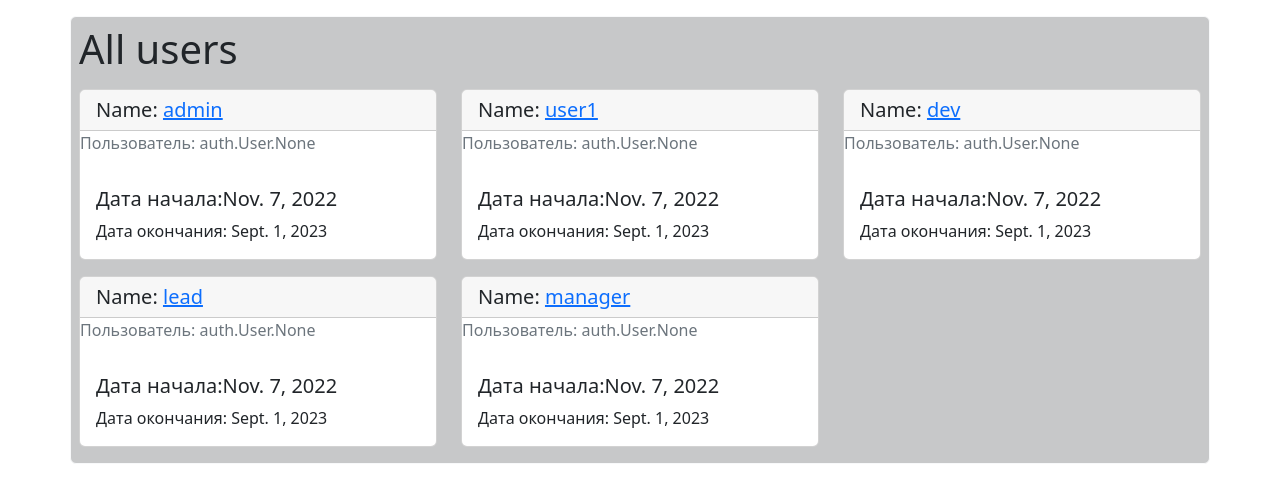
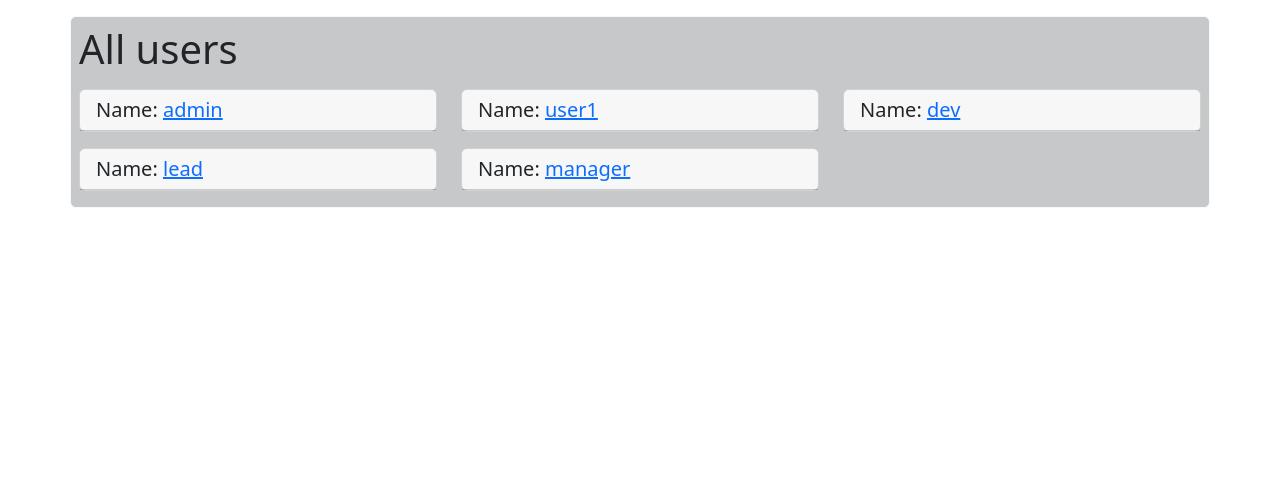
Before and after one commit to 78kuba00/homework_49, a Django app: template accounts/templates/users.html in a window 1280 px wide. Shown: the part 56-558 px from the top of the page. Run offline with Django 4.2, Linux system fonts and the light colour scheme; the template is opened without the code that fills it: values that come from a table or form of the project are taken from there, others are empty; data comes from the database, SQL or seed files in the repository; tables that the repository leaves empty hold one stand-in row (values such as "Sample post").

Commit message:
homework 60 some minor adjustments

```diff
--- a/accounts/templates/user_create.html
+++ b/accounts/templates/user_create.html
@@ -1,7 +1,7 @@
 {% extends 'base.html' %}
 
 {% block content %}
-<h1>Create Project</h1>
+<h1>Create User</h1>
 <form action="" method="post">
     {% include 'partial/form.html' with button_text='Зарегистрироваться' %}
 </form>
--- a/accounts/templates/users.html
+++ b/accounts/templates/users.html
@@ -8,11 +8,11 @@
         <div class="col col-lg-4 my-2">
             <div class="card">
                 <h5 class="card-header"> Name: <a href="{% url 'accounts:detail' user_obj.pk %}">{{ user_obj }}</a></h5>
-                <p class="card-text text-secondary">Пользователь: {{ project.users }}</p>
-                <div class="card-body">
-                    <h5 class="card-title">Дата начала:{{ project.start_at }} </h5>
-                    <p class="card-text">Дата окончания: {{ project.end_at|default:"-" }} </p>
-                </div>
+{#                <p class="card-text text-secondary">Пользователь: {{ project.users }}</p>#}
+{#                <div class="card-body">#}
+{#                    <h5 class="card-title">Дата начала:{{ user_obj.start_at }} </h5>#}
+{#                    <p class="card-text">Дата окончания: {{ project.end_at|default:"-" }} </p>#}
+{#                </div>#}
             </div>
         </div>
     {% endfor %}
```
